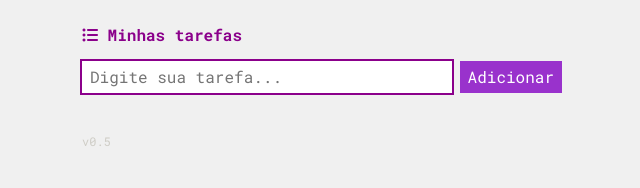
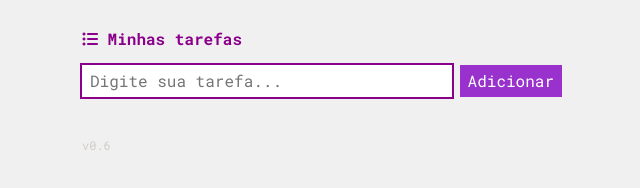
Before and after one commit to yrto/pi-web-browser-api, a plain HTML site: page aula-03-mini-projeto-02/index.html in a window 1280 px wide. Shown: the full height of the page, 318-958 px from the left. Drawn offline with Linux system fonts and the light colour scheme.

Commit message:
Ajuste nas margens

```diff
--- a/aula-03-mini-projeto-02/index.html
+++ b/aula-03-mini-projeto-02/index.html
@@ -32,7 +32,7 @@
     </main>
 
     <footer id="footer">
-        <p>v0.5</p>
+        <p>v0.6</p>
     </footer>
 
 </body>
--- a/aula-03-mini-projeto-02/style.css
+++ b/aula-03-mini-projeto-02/style.css
@@ -4,7 +4,7 @@
 
 /* ************************************** root */
 
-html {background-color: #f0f0f0; cursor: default; margin: 1.5em}
+html {background-color: #f0f0f0; cursor: default; margin: 0 1.5em}
 
 body {margin: 0 auto; max-width: 480px;}
 
@@ -41,7 +41,7 @@ input:focus, button:focus {
 
 /* ************************************** header */
 
-#header {padding: 0;}
+#header {padding-top: 1.75em;}
 
 #header .nav-brand {font-weight: 700;}
 
@@ -106,7 +106,7 @@ input:focus, button:focus {
 
 #footer {
     color: #ceccc5;
-    margin-top: 2.5em;
+    margin: 2.5em 0;
 }
 
 #footer p {font-size: 0.75em;}
```
